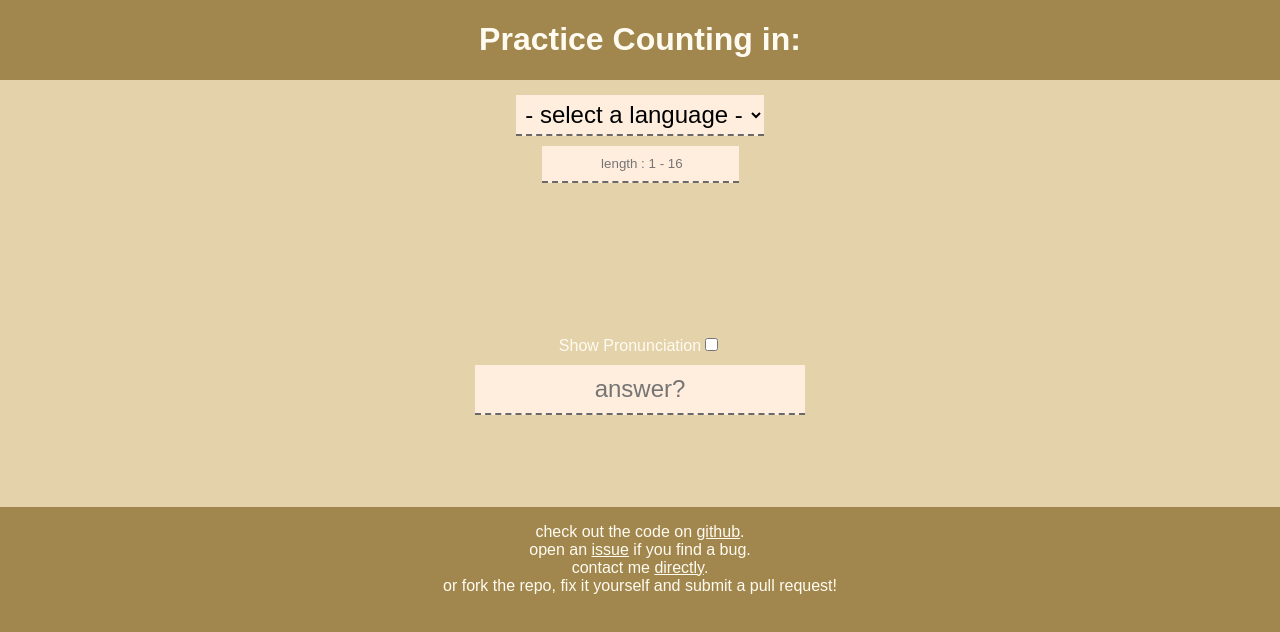
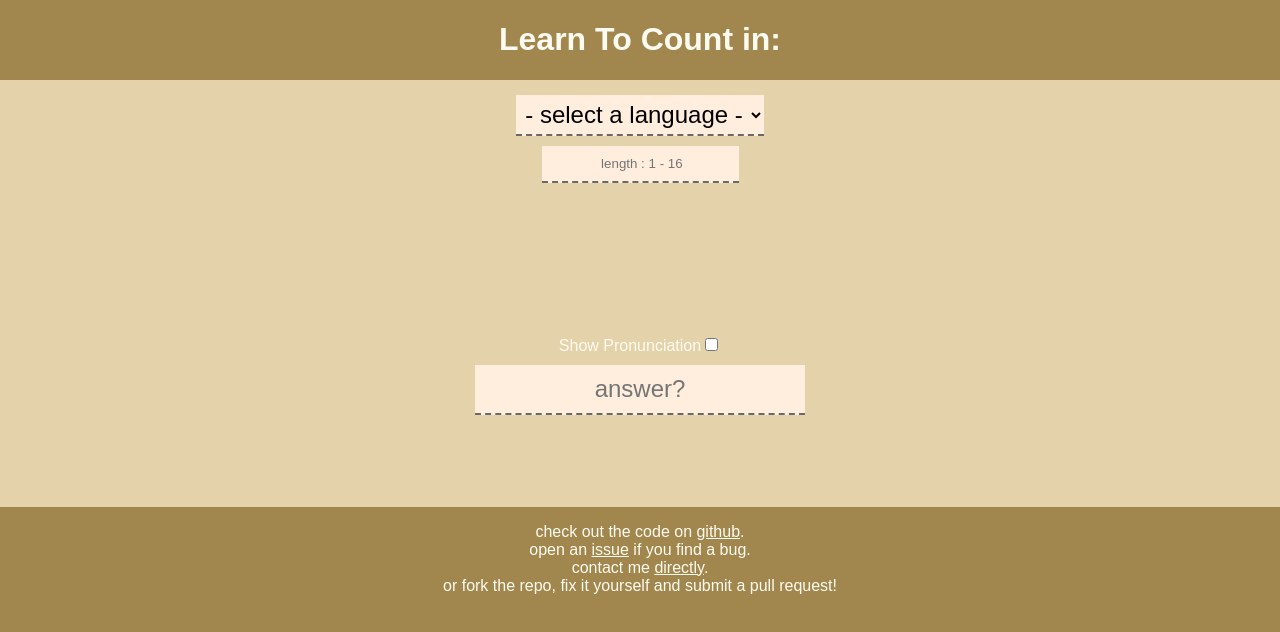
Before and after one commit to aneylon/learn-to-count, a website: page index.html in a window 1280 px wide. Drawn offline with Linux system fonts and the light colour scheme.

Commit message:
(fix) change title line

```diff
--- a/index.html
+++ b/index.html
@@ -9,7 +9,7 @@
 </head>
 <body>
   <header>
-    <h1 id="title">Practice Counting in:</h1>
+    <h1 id="title">Learn To Count in:</h1>
   </header>
   <section id="app">
     <div>
```
